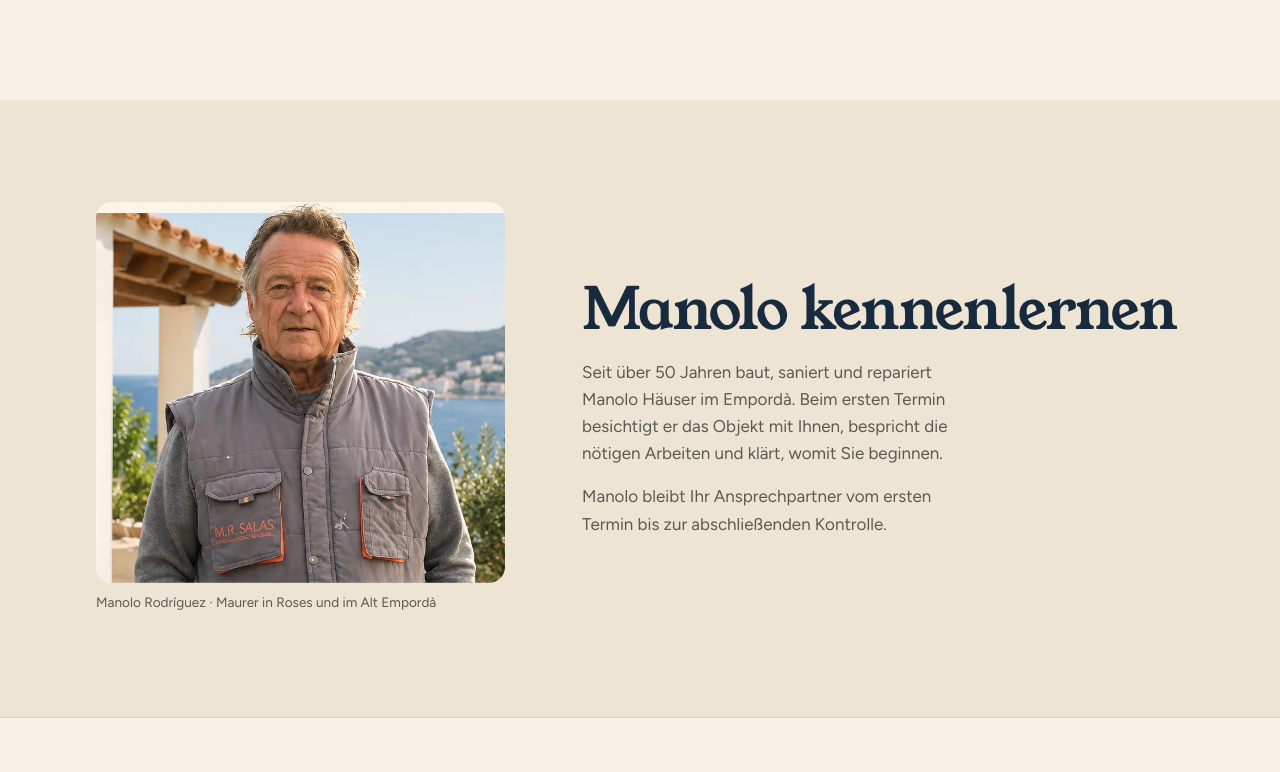
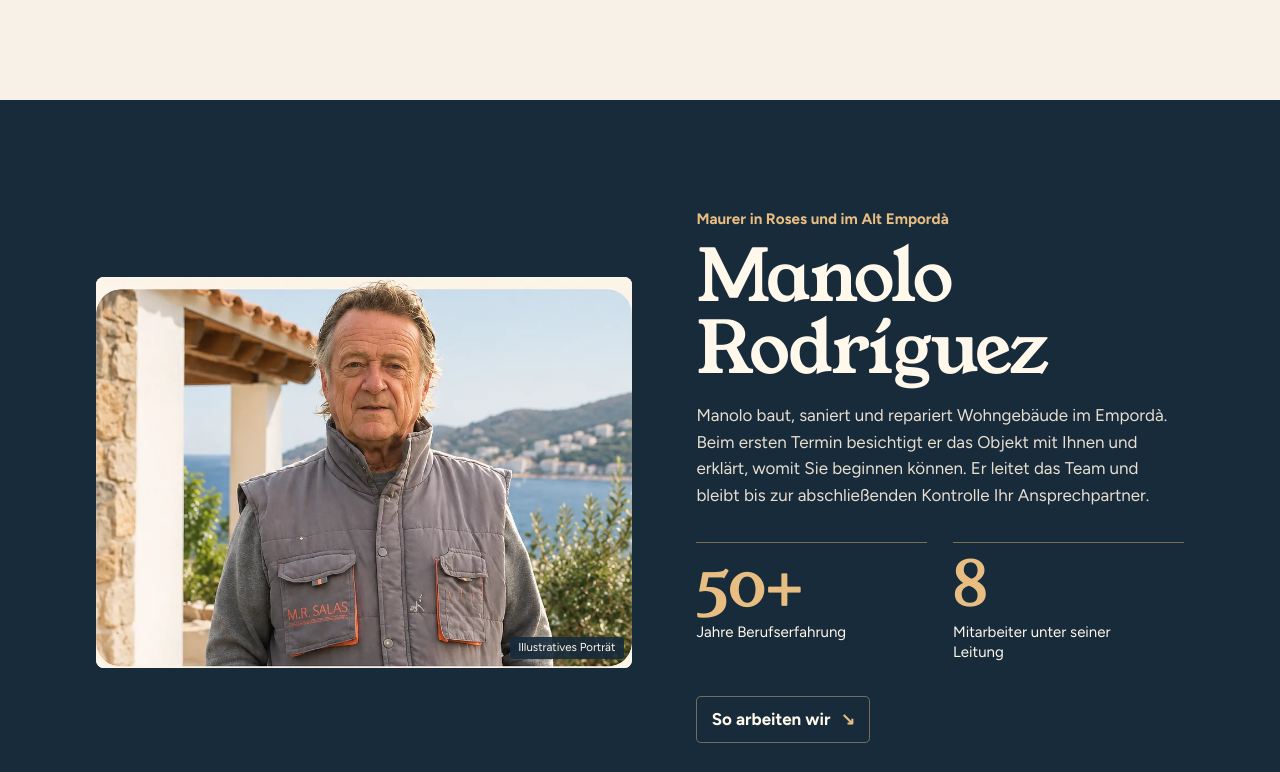
Before and after one commit to terulet/mr-salas-web, a plain HTML site: page de.html in a window 1280 px wide. Shown: the part 7878-8650 px from the top of the page. Drawn offline with Linux system fonts and the light colour scheme.

Commit message:
Publicar el perfil de Manolo con el retrato de la bahía

```diff
--- a/de.html
+++ b/de.html
@@ -81,6 +81,7 @@
 </script>
 <link rel="stylesheet" href="selector-obra.css"/>
 <link rel="stylesheet" href="consulta-obra.css"/>
+<link rel="stylesheet" href="perfil-manolo.css"/>
 </head>
 <body>
 <a class="skip" href="#contenido">Zum Inhalt springen</a>
@@ -393,18 +394,23 @@
     </div>
   </section>
 
-  <section class="about" id="oficio" aria-labelledby="manolo-title">
-    <div class="page-section container about__grid">
-      <figure class="about__portrait">
-        <div class="about__photo">
-          <img src="images/retrato-mediterraneo.webp" loading="lazy" decoding="async" width="1024" height="1536" alt="Manolo Rodríguez in seiner Arbeitsweste mit dem Meer im Hintergrund.">
-        </div>
-        <figcaption>Manolo Rodríguez · Maurer in Roses und im Alt Empordà</figcaption>
+  <section class="manolo-profile" id="oficio" aria-labelledby="manolo-title">
+    <div class="container manolo-profile__grid">
+      <header class="manolo-profile__intro">
+        <p>Maurer in Roses und im Alt Empordà</p>
+        <h2 id="manolo-title">Manolo Rodríguez</h2>
+      </header>
+      <figure class="manolo-profile__portrait">
+        <img src="images/retrato-mediterraneo.webp" width="1024" height="1536" loading="lazy" decoding="async" alt="Manolo Rodríguez in seiner Arbeitsweste mit der Bucht im Hintergrund.">
+        <figcaption>Illustratives Porträt</figcaption>
       </figure>
-      <div class="about__text">
-        <h2 id="manolo-title">Manolo kennenlernen</h2>
-        <p>Seit über 50 Jahren baut, saniert und repariert Manolo Häuser im Empordà. Beim ersten Termin besichtigt er das Objekt mit Ihnen, bespricht die nötigen Arbeiten und klärt, womit Sie beginnen.</p>
-        <p>Manolo bleibt Ihr Ansprechpartner vom ersten Termin bis zur abschließenden Kontrolle.</p>
+      <div class="manolo-profile__body">
+        <p>Manolo baut, saniert und repariert Wohngebäude im Empordà. Beim ersten Termin besichtigt er das Objekt mit Ihnen und erklärt, womit Sie beginnen können. Er leitet das Team und bleibt bis zur abschließenden Kontrolle Ihr Ansprechpartner.</p>
+        <dl class="manolo-profile__facts">
+          <div><dt>Jahre Berufserfahrung</dt><dd>50+</dd></div>
+          <div><dt>Mitarbeiter unter seiner Leitung</dt><dd>8</dd></div>
+        </dl>
+        <a class="manolo-profile__link" href="#como-trabajamos">So arbeiten wir <span aria-hidden="true">↘</span></a>
       </div>
     </div>
   </section>
--- /dev/null
+++ b/perfil-manolo.css
@@ -0,0 +1,125 @@
+.manolo-profile {
+  padding-block: clamp(2.4rem, 6vw, 6rem);
+  background: #172b3b;
+  color: #fff8eb;
+}
+.manolo-profile__grid {
+  display: grid;
+  grid-template-columns: minmax(0, 1.1fr) minmax(0, 1fr);
+  grid-template-areas:
+    "portrait intro"
+    "portrait body";
+  grid-template-rows: auto auto;
+  align-content: center;
+  align-items: end;
+  gap: 1.1rem clamp(2rem, 5vw, 5rem);
+}
+.manolo-profile__intro {
+  grid-area: intro;
+  max-width: 33rem;
+  padding-top: clamp(.5rem, 2.4vw, 1.9rem);
+}
+.manolo-profile__intro p {
+  margin-bottom: .65rem;
+  color: #e8bd82;
+  font-size: .95rem;
+  font-weight: 700;
+}
+.manolo-profile__intro h2 {
+  max-width: 11ch;
+  font-size: clamp(2.15rem, 5.6vw, 5.5rem);
+  line-height: 1;
+}
+/* The archived cover contains a 967 × 705 photo panel at (29, 212). */
+.manolo-profile__portrait {
+  position: relative;
+  grid-area: portrait;
+  align-self: center;
+  aspect-ratio: 967 / 705;
+  margin: 0;
+  overflow: hidden;
+  border-radius: .48rem;
+  background: #f7f1e8;
+}
+.manolo-profile__portrait img {
+  position: absolute;
+  width: 105.895%;
+  height: auto;
+  max-width: none;
+  left: -2.999%;
+  top: -30.071%;
+}
+.manolo-profile__portrait figcaption {
+  position: absolute;
+  right: .55rem;
+  bottom: .55rem;
+  padding: .22rem .52rem;
+  border-radius: .2rem;
+  background: #172b3bea;
+  color: #fff8eb;
+  font-size: .72rem;
+  line-height: 1.35;
+}
+.manolo-profile__body {
+  grid-area: body;
+  align-self: start;
+  max-width: 33rem;
+  padding-bottom: clamp(.5rem, 2.4vw, 1.65rem);
+}
+.manolo-profile__body > p {
+  max-width: 46ch;
+  color: #e8ded0;
+  line-height: 1.56;
+}
+.manolo-profile__facts {
+  display: grid;
+  grid-template-columns: repeat(2, minmax(0, 1fr));
+  gap: clamp(.7rem, 2vw, 1.6rem);
+  margin: clamp(1.2rem, 2.8vw, 2.1rem) 0;
+}
+.manolo-profile__facts div {
+  display: flex;
+  flex-direction: column-reverse;
+  justify-content: flex-end;
+  align-items: flex-start;
+  gap: .45rem;
+  padding-top: .68rem;
+  border-top: 1px solid #e8bd8275;
+}
+.manolo-profile__facts dd {
+  margin: 0;
+  color: #e8bd82;
+  font-family: var(--serif);
+  font-size: clamp(2.45rem, 4.85vw, 4.75rem);
+  line-height: 1;
+}
+.manolo-profile__facts dt {
+  max-width: 18ch;
+  font-size: .94rem;
+  line-height: 1.3;
+}
+.manolo-profile__link {
+  display: inline-flex;
+  align-items: center;
+  gap: .65rem;
+  min-height: 46px;
+  padding: .55rem .9rem;
+  border: 1px solid #e8bd8275;
+  border-radius: .3rem;
+  color: inherit;
+  font-weight: 700;
+  text-decoration: none;
+}
+.manolo-profile__link span { color: #e8bd82; }
+.manolo-profile__link:hover { background: #243f53; border-color: #e8bd82; }
+.manolo-profile__link:focus-visible { outline: 2px solid #e8bd82; outline-offset: 3px; }
+
+@media (max-width: 720px) {
+  .manolo-profile__grid {
+    grid-template-columns: minmax(0, 1fr);
+    grid-template-areas: "intro" "portrait" "body";
+    gap: 1.05rem;
+  }
+  .manolo-profile__intro, .manolo-profile__body { padding: 0; }
+  .manolo-profile__intro h2 { max-width: none; }
+}
```
Also changed, not shown: ca.html (+17 -11 lines), en.html (+17 -11 lines), fr.html (+17 -11 lines), index.html (+17 -11 lines), nl.html (+17 -11 lines).
